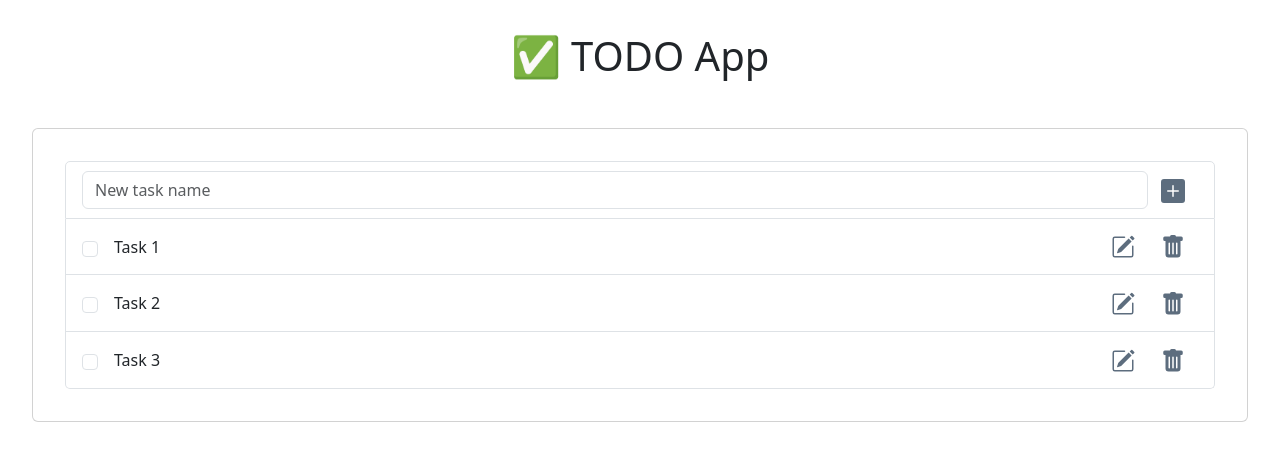
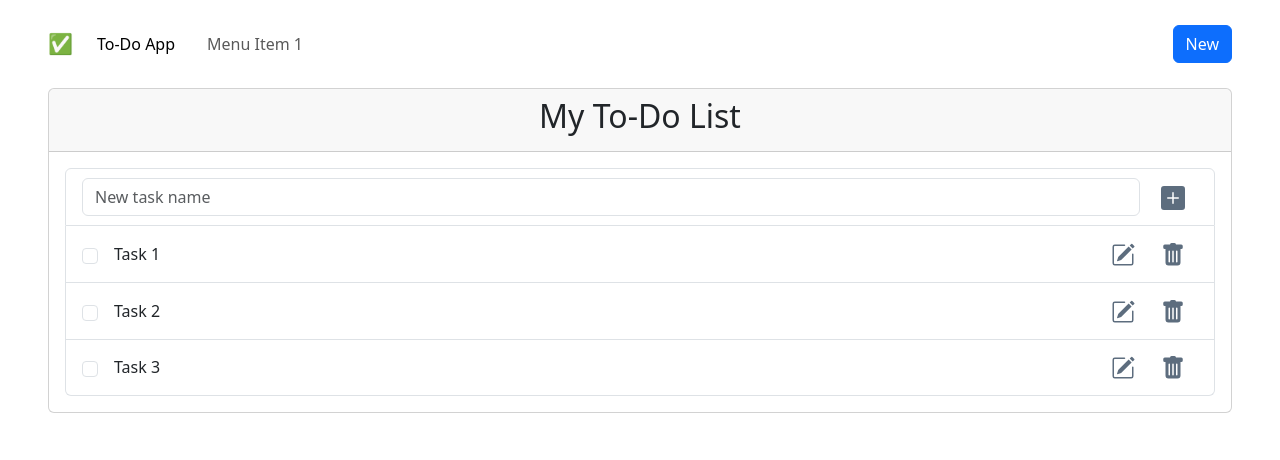
Before and after one commit to Clement-Cardot/react-todo-app, a React (Vite) app: page / in a window 1280 px wide. Shown: the top 460 px of the page. Built offline with nearby package versions, Linux system fonts and the light colour scheme.

Commit message:
add navbar + fixes

```diff
--- a/src/App.css
+++ b/src/App.css
@@ -1,12 +1,8 @@
 #root {
   max-width: 1280px;
   margin: 0 auto;
-  padding: 2rem;
+  padding: 1rem 3rem;
   text-align: center;
-}
-
-.card {
-  padding: 2em;
 }
 
 .bi {
--- a/src/App.tsx
+++ b/src/App.tsx
@@ -1,15 +1,16 @@
 import './App.css'
-import { TaskModel } from './core/Task.model';
+import { TaskModel } from './models/Task.model';
 import ToDoList from './components/ToDoList';
-import { ToDoListModel } from './core/ToDoList.model';
+import { ToDoListModel } from './models/ToDoList.model';
 import AddToDoList from './components/AddToDoList';
+import NavBar from './components/NavBar';
 
-let mockedData : ToDoListModel = new ToDoListModel("My ToDo List");
-mockedData.tasks.push(new TaskModel("Task 1", "Description 1"));
-mockedData.tasks.push(new TaskModel("Task 2", "Description 2"));
-mockedData.tasks.push(new TaskModel("Task 3", "Description 3"));
+let mockedData : ToDoListModel = new ToDoListModel("My To-Do List");
+mockedData.tasks.push(new TaskModel("Task 1"));
+mockedData.tasks.push(new TaskModel("Task 2"));
+mockedData.tasks.push(new TaskModel("Task 3"));
 
-mockedData.tasks[0].addSubTask(new TaskModel("SubTask 1", "SubDescription 1"));
+mockedData.tasks[0].addSubTask(new TaskModel("SubTask 1"));
 
 function App() {
 
@@ -21,13 +22,11 @@ function App() {
 
   return (
     <>
-      <h1 className='mb-5'>✅ TODO App</h1>
-
-      <AddToDoList AddToDoMethod={addToDoList}/>
+      <NavBar AddToDoMethod={addToDoList}/>
 
       {
           toDoLists.map((toDoList) => (
-              <div className="card" key={toDoList.id}>
+              <div key={toDoList.id}>
                   <ToDoList toDoList={toDoList}/>
               </div>
           )
--- a/src/components/AddTask.tsx
+++ b/src/components/AddTask.tsx
@@ -1,48 +1,35 @@
 import React from "react";
-import { TaskModel } from "../core/Task.model";
+import { TaskModel } from "../models/Task.model";
 
 type Props = {
     AddToDoMethod: (task: TaskModel) => void;
 }
 
-let newToDoElement = new TaskModel("", "");
-
 const AddTask: React.FC<Props> = (props: Props) => {
 
-    const [displayed, setDisplayed] = React.useState<boolean>(false);
-    const [buttonDisabled, setbuttonDisabled] = React.useState<boolean>(true);
+    const [newTaskTitle, setNewTaskTitle] = React.useState('');
 
-    const createNewToDoElement = () => {
-        setDisplayed(!displayed);
-        props.AddToDoMethod(newToDoElement);
+    const handleClick = () => {
+        if(checkForm()) {
+            props.AddToDoMethod(new TaskModel(newTaskTitle));
+            setNewTaskTitle('');
+        }
     };
 
     const handleTitleChange = (event: React.ChangeEvent<HTMLInputElement>) => {
-        let value:string = event.target.value;
-        newToDoElement.title = value;
-        checkForm()
-    };
-
-    const handleDescriptionChange = (event: React.ChangeEvent<HTMLTextAreaElement>) => {
-        let value:string = event.target.value;
-        newToDoElement.description = value;
-        checkForm()
-    };
-
-    const toogleDisplay = () => {
-        setDisplayed(!displayed);
+        setNewTaskTitle(event.target.value);
     };
 
     const checkForm = () => {
-        if(newToDoElement.title == "" || newToDoElement.description == "") setbuttonDisabled(true);
-        else setbuttonDisabled(false);
+        if(newTaskTitle == "") return false;
+        else return true;
     };
 
     return (
-        <div className="d-flex justify-content-between">
-            <div className="d-flex align-items-center w-100">
+        <form className="d-flex justify-content-between" action="#" onSubmit={handleClick}>
+            <div className="d-flex align-items-center w-100 me-2">
                 <div className="form w-100">
-                    <input className="form-control" type="text" placeholder="New task name" onChange={handleTitleChange} required/>
+                    <input className="form-control" type="text" placeholder="New task name" value={newTaskTitle} onChange={handleTitleChange} required/>
                     <div className="invalid-feedback">
                         Please enter the name of the task.
                     </div>
@@ -50,13 +37,13 @@ const AddTask: React.FC<Props> = (props: Props) => {
             </div>
 
             <div>
-                <button type="button" className="btn" onClick={createNewToDoElement}>
+                <button type="submit" className="btn">
                     <svg xmlns="http://www.w3.org/2000/svg" width="1.5rem" height="1.5rem" fill="currentColor" className="bi bi-plus-square-fill" viewBox="0 0 16 16">
                         <path d="M2 0a2 2 0 0 0-2 2v12a2 2 0 0 0 2 2h12a2 2 0 0 0 2-2V2a2 2 0 0 0-2-2H2zm6.5 4.5v3h3a.5.5 0 0 1 0 1h-3v3a.5.5 0 0 1-1 0v-3h-3a.5.5 0 0 1 0-1h3v-3a.5.5 0 0 1 1 0z"/>
                     </svg>
                 </button>
             </div>
-        </div>
+        </form>
     );
 }
 
--- a/src/components/AddToDoList.tsx
+++ b/src/components/AddToDoList.tsx
@@ -1,14 +1,40 @@
-import { ToDoListModel } from "../core/ToDoList.model";
+import React from "react";
+import { ToDoListModel } from "../models/ToDoList.model";
+import ToDoList from "./ToDoList";
 
 type Props = {
     AddToDoMethod: (toDoList: ToDoListModel) => void;
 }
 
+let newToDoList: ToDoListModel = new ToDoListModel("");
+
 const AddToDoList: React.FC<Props> = (props: Props) => {
+
+    const [change, setChange] = React.useState('');
 
     return (
         <>
+        <button type="button" className="btn btn-primary" data-bs-toggle="modal" data-bs-target="#Modal">
+            New
+        </button>
 
+        <div className="modal fade" id="Modal" aria-labelledby="ModalLabel" aria-hidden="true">
+        <div className="modal-dialog">
+            <div className="modal-content">
+            <div className="modal-header">
+                <h1 className="modal-title fs-5" id="ModalLabel">Create To-Do List</h1>
+                <button type="button" className="btn-close" data-bs-dismiss="modal" aria-label="Close"></button>
+            </div>
+            <div className="modal-body">
+                <ToDoList toDoList={newToDoList}/>
+            </div>
+            <div className="modal-footer">
+                <button type="button" className="btn btn-secondary" data-bs-dismiss="modal">Close</button>
+                <button type="button" className="btn btn-primary">Save changes</button>
+            </div>
+            </div>
+        </div>
+        </div>
         </>
     );
 };
--- /dev/null
+++ b/src/components/NavBar.tsx
@@ -0,0 +1,38 @@
+import { ToDoListModel } from "../models/ToDoList.model";
+import AddToDoList from "./AddToDoList";
+
+type Props = {
+    AddToDoMethod: (toDoList: ToDoListModel) => void;
+};
+
+const NavBar : React.FC<Props> = (props: Props) => {
+    return (
+        <nav className="navbar navbar-expand-lg mb-3">
+                <a className="navbar-brand" href="#">✅</a>
+
+                <ul className="navbar-nav flex-row me-auto">
+                    <li className="nav-item me-3">
+                        <a className="nav-link active" aria-current="page" href="#">To-Do App</a>
+                    </li>
+                    <li className="nav-item">
+                        <a className="nav-link" href="#">Menu Item 1</a>
+                    </li>
+                </ul>
+
+                <AddToDoList AddToDoMethod={props.AddToDoMethod}/>
+        </nav>
+    );
+};
+
+export default NavBar;
+
+ {/* <nav classNameName="navbar navbar-expand-lg">
+     <div classNameName="container-fluid">
+         <span classNameName="navbar-brand">✅</span>
+         <ul classNameName="navbar-nav me-auto mb-2 mb-lg-0">
+             <li classNameName="nav-item">
+                 <p>To-Do App</p>
+             </li>
+         </ul>
+     </div>
+ </nav> */}
--- a/src/components/Task.tsx
+++ b/src/components/Task.tsx
@@ -1,5 +1,5 @@
 import React from "react";
-import { TaskModel } from "../core/Task.model";
+import { TaskModel } from "../models/Task.model";
 import ToDoList from "./ToDoList";
 
 type Props = {
@@ -83,9 +83,12 @@ const ToDoElement: React.FC<Props> = (props: Props) => {
                     <div className="card card-body mb-3">
                         {props.task.description}
                     </div>
-                    <div className="card card-body mb-3">
-                        <ToDoList toDoList={props.task.subTasks}/>
-                    </div>
+                    {
+                        (props.task.subTasks.tasks.length > 0) &&
+                        <div className="card card-body mb-3">
+                            <ToDoList toDoList={props.task.subTasks}/>
+                        </div>
+                    }
                 </div>
             </>
             :
--- a/src/components/ToDoList.tsx
+++ b/src/components/ToDoList.tsx
@@ -1,8 +1,8 @@
 import React from "react";
-import { TaskModel } from "../core/Task.model";
+import { TaskModel } from "../models/Task.model";
 import Task from "./Task";
 import AddToDo from "./AddTask";
-import { ToDoListModel } from "../core/ToDoList.model";
+import { ToDoListModel } from "../models/ToDoList.model";
 
 type Props = {
     toDoList: ToDoListModel;
@@ -24,7 +24,11 @@ const ToDoList: React.FC<Props> = (props: Props) => {
     }
 
     return (
-        <>
+        <div className="card">
+            <div className="card-header">
+                <h2>{props.toDoList.title}</h2>
+            </div>
+            <div className="card-body">
                 <ul className="list-group">
                     <li className="list-group-item">
                         <AddToDo AddToDoMethod={addToList}/>
@@ -38,7 +42,9 @@ const ToDoList: React.FC<Props> = (props: Props) => {
                         )
                     }
                 </ul>
-        </>
+            </div>
+
+        </div>
     );
 };
 
--- a/src/core/Task.model.ts
+++ b/src/models/Task.model.ts
@@ -5,7 +5,7 @@ export class TaskModel {
 
     public id: string = uuidv4();
     public title: string;
-    public description: string;
+    public description: string = "";
 
     public color: string = '#ffffff';
     public isDone: boolean = false;
@@ -13,9 +13,8 @@ export class TaskModel {
 
     public subTasks: ToDoListModel = new ToDoListModel('Subtasks');
 
-    public constructor(title: string, description: string){
+    public constructor(title: string){
         this.title = title;
-        this.description = description;
     }
 
     public toggleDone(): void {
```
Also changed, not shown: src/models/ToDoList.model.ts (renamed from src/core/ToDoList.model.ts). Lines whose indentation alone changed are shown as unchanged.
